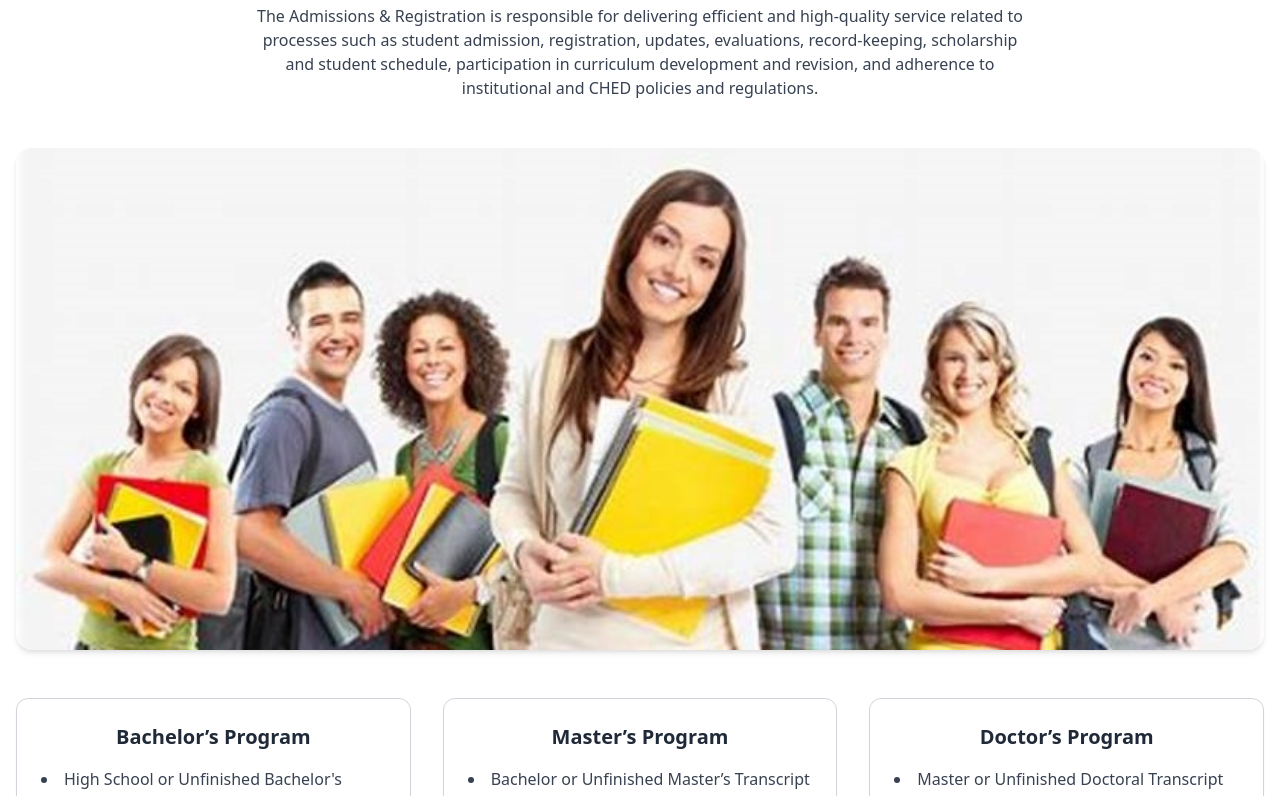
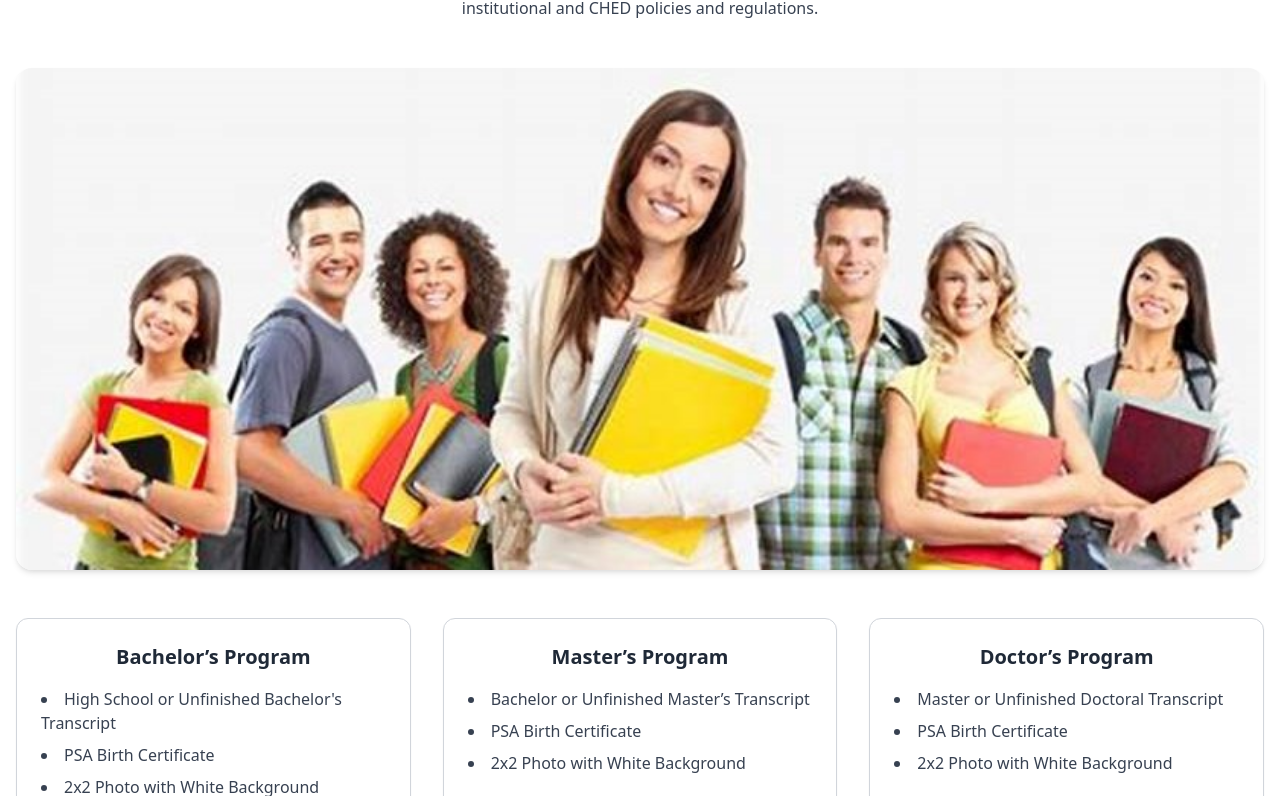
Before and after one commit to Echizen593/Workforce, a plain HTML site: page admission.html in a window 1280 px wide. Shown: the part 232-1028 px from the top of the page. Drawn offline with nearby package versions, Linux system fonts and the light colour scheme.

Commit message:
Update admission.html

```diff
--- a/admission.html
+++ b/admission.html
@@ -143,7 +143,7 @@
     </div>
   </header>
 
-<section id="admissions" class="py-20 bg-white">
+<section id="admissions" class="py-15 bg-white">
   <div class="max-w-7xl mx-auto px-4">
 
     <!-- Header and Description -->
```
